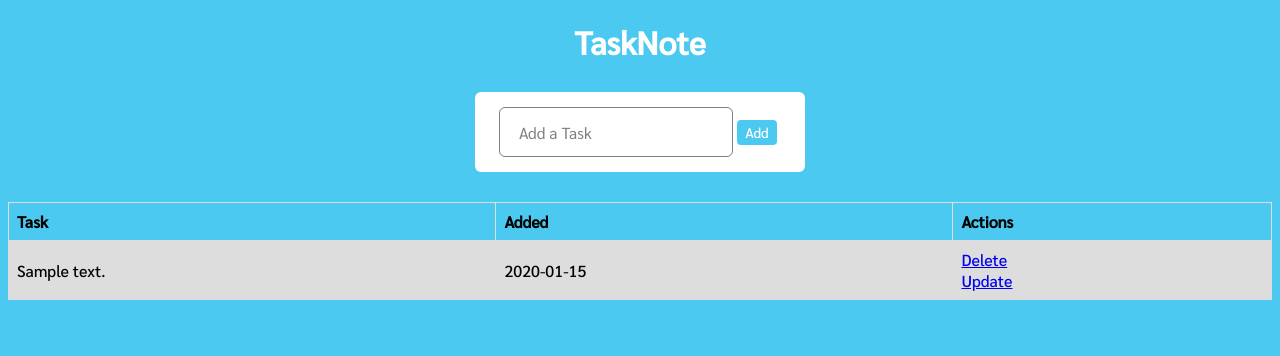
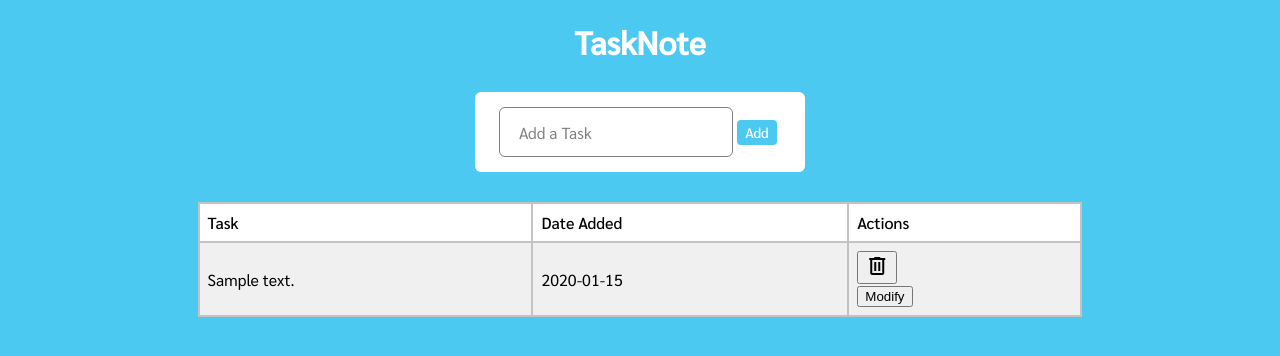
Before and after one commit to Zachdj27/To-do-list, a Flask app: page / in a window 1280 px wide. Shown: the top 356 px of the page. Run offline with Flask 3, Linux system fonts and the light colour scheme; tables that the repository leaves empty hold one stand-in row (values such as "Sample post").

Commit message:
added more css to update task

```diff
--- a/static/css/main.css
+++ b/static/css/main.css
@@ -6,23 +6,6 @@ body{
 h1, h4{
     text-align: center;
     color:white;
-}
-
-
-table {
-    border-collapse: collapse;
-    width: 100%;
-    font-weight: 500;
-  }
-
-  td, th {
-    border: 1px solid #dddddd;
-    text-align: left;
-    padding: 8px;
-  }
-
-  tr:nth-child(even) {
-    background-color: #dddddd;
 }
 
 .add-task{
@@ -39,17 +22,20 @@ table {
 
 }
 
-.add-task-button{
+.add-task-button, .update-task-button{
   border-width: 1px;
   border-style: solid;
   border-radius: 4px;
   height: 25px;
-    width: 40px;
   background-color: #4cc9f0;
   border: None;
   font-family: Sarabun;
   color: white;
   font-weight: 500;
+}
+
+.add-task-button{
+  width: 40px;
 }
 
 
@@ -61,7 +47,7 @@ table {
 align-items: center;
 }
 
-input {
+input{
 padding: var(--padding);
 border: 1.5px solid gray;
 outline: none;
@@ -70,6 +56,7 @@ input {
 font-size: 14px;
 width:200px;
 }
+
 .placeholder {
 position: absolute;
 background-color: white;
@@ -88,3 +75,35 @@ input:is(:focus, :valid) + .placeholder {
 font-size: 14px;
 color: var(--focus-color);
 }
+
+table {
+  margin: auto;
+  border-collapse: collapse;
+  width: 70%;
+}
+
+td, th {
+  border: 2px solid #c3c3c3;
+  text-align: left;
+  padding: 8px;
+}
+
+th{
+  font-weight: 500;
+}
+
+tr:nth-child(even) {
+  background-color: #f0f0f0;
+}
+
+tr:nth-child(odd){
+  background-color: white;
+}
+
+.update-input{
+  font-size:14px;
+}
+
+.update-task-button{
+  width: 50px
+}
--- a/templates/index.html
+++ b/templates/index.html
@@ -1,11 +1,13 @@
 {% extends 'base.html' %}
 
 {% block head %}
-<title>Task Master</title>
+<title>TaskNote</title>
 <link rel="preconnect" href="https://fonts.googleapis.com">
 <link rel="preconnect" href="https://fonts.gstatic.com" crossorigin>
 <link href="https://fonts.googleapis.com/css2?family=Sarabun
 :wght@400;500&display=swap" rel="stylesheet">
+<link rel="stylesheet" href="https://fonts.googleapis.com/css2?family
+=Material+Symbols+Outlined:opsz,wght,FILL,GRAD@24,400,0,0" />
 {% endblock %}
 
 {% block body %}
@@ -28,13 +30,13 @@
         </div>
 
     {% if tasks|length < 1 %}
-    <h4>Your task list is empty for now...</h4>
+    <h4>Your task list is empty</h4>
 
     {% else %}
     <table>
         <tr>
-            <th>Task</th>
-            <th>Added</th>
+            <th>Task </th>
+            <th>Date Added</th>
             <th>Actions</th>
         </tr>
         {% for task in tasks %}
@@ -44,9 +46,19 @@
                 <!--return date of each task without the time-->
                 <td>{{ task.date_created.date() }}</td>
                 <td>
-                    <a href="/delete/{{task.id}}">Delete</a>
+                    <a href="/delete/{{task.id}}">
+                        <button class="delete-button">
+                            <span class="material-symbols-outlined">
+                            delete
+                            </span>
+                    </button>
+                    </a>
                     <br>
-                    <a href ="/update/{{task.id}}">Update<a>
+                    <a href ="/update/{{task.id}}">
+                        <button class="modify-button">
+                        Modify
+                        </button>
+                    <a>
                 </td>
             </tr>
     {% endfor %}
```
Also changed, not shown: templates/update.html (+6 -2 lines). Lines whose indentation alone changed are shown as unchanged.
